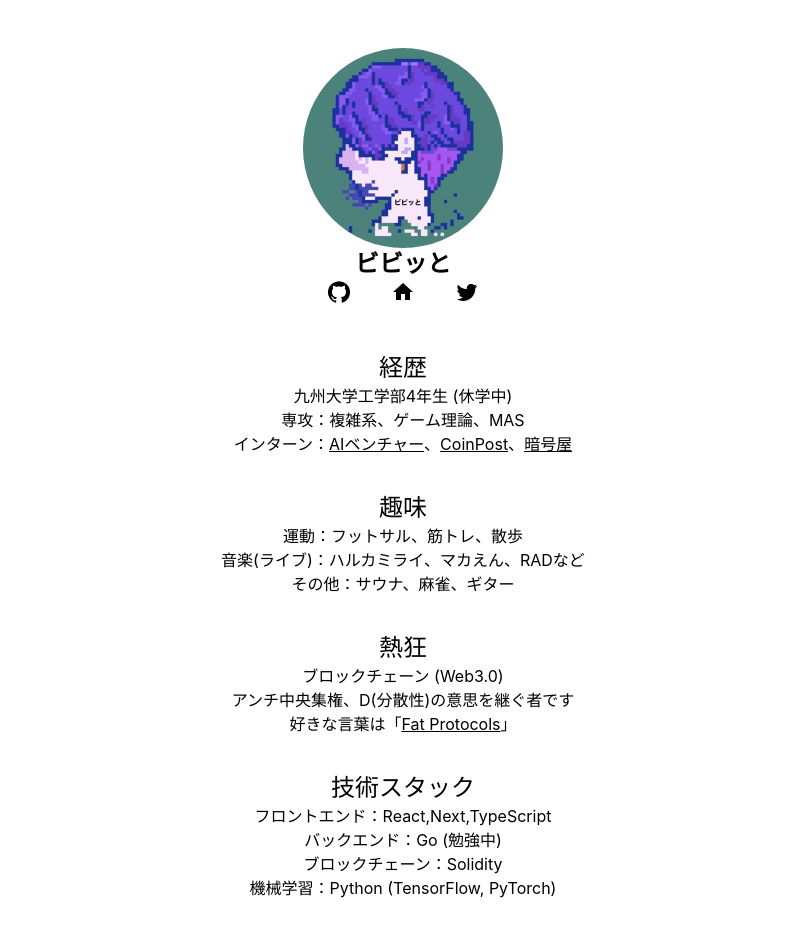
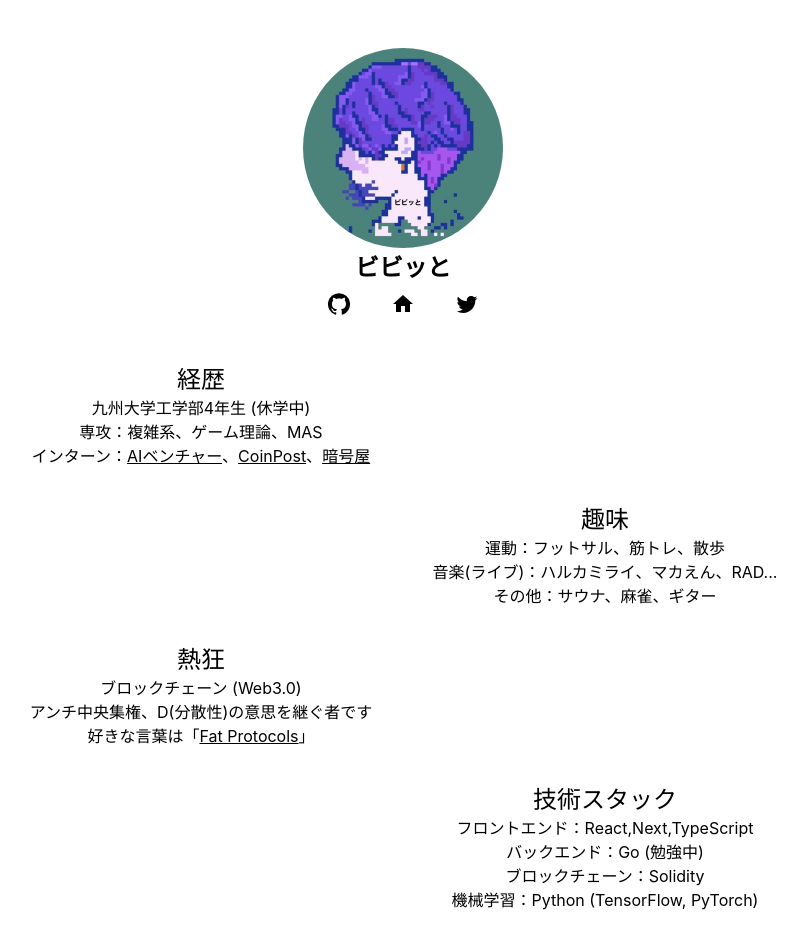
Before and after one commit to bibitto/myblog, a Next.js app: page /about in a window 1280 px wide. Shown: the top 939 px of the page, without its empty margins (237-1044 px from the left). Built offline with nearby package versions, Linux system fonts and the light colour scheme.

Commit message:
ちょい修正

```diff
--- a/components/Layout.tsx
+++ b/components/Layout.tsx
@@ -27,8 +27,8 @@ const Layout = ({ children }: Props) => {
                     <Image src="/images/bibitto_icon.jpeg" alt="" width={200} height={200} className="rounded-full" />
                 </div>
 
-                <h1 className="font-bold text-2xl text-center">{name}</h1>
-                <div className="flex justify-center gap-10">
+                <h1 className="font-bold text-2xl text-center mt-1">{name}</h1>
+                <div className="flex justify-center gap-10 mt-2">
                     <Link href="https://github.com/bibitto">
                         <GitHubIcon className="w-8 h-10 hover:animate-bounce cursor-pointer" />
                     </Link>
--- a/pages/about/index.tsx
+++ b/pages/about/index.tsx
@@ -3,8 +3,8 @@ import Layout from '../../components/Layout';
 const index = () => {
     return (
         <Layout>
-            <div className="flex-col text-center">
-                <div className="pt-2 pb-7">
+            <div className="grid lg:grid-cols-6 text-center">
+                <div className="lg:col-start-2 lg:col-span-2 pt-2 pb-7">
                     <h2 className="text-2xl">経歴</h2>
                     <p>九州大学工学部4年生 (休学中)</p>
                     <p>専攻：複雑系、ゲーム理論、MAS</p>
@@ -29,13 +29,13 @@ const index = () => {
                         </a>
                     </p>
                 </div>
-                <div className="pt-2 pb-7">
+                <div className="lg:col-start-4 lg:col-span-2 row-start-2 pt-2 pb-7">
                     <h2 className="text-2xl">趣味</h2>
                     <p>運動：フットサル、筋トレ、散歩</p>
-                    <p>音楽(ライブ)：ハルカミライ、マカえん、RADなど</p>
+                    <p>音楽(ライブ)：ハルカミライ、マカえん、RAD...</p>
                     <p>その他：サウナ、麻雀、ギター</p>
                 </div>
-                <div className="pt-2 pb-7">
+                <div className="lg:col-start-2 lg:col-span-2 row-start-3 pt-2 pb-7">
                     <h2 className="text-2xl">熱狂</h2>
                     <p>ブロックチェーン (Web3.0)</p>
                     <p>アンチ中央集権、D(分散性)の意思を継ぐ者です</p>
@@ -50,14 +50,14 @@ const index = () => {
                         」
                     </p>
                 </div>
-                <div className="pt-2 pb-7">
+                <div className="lg:col-start-4 lg:col-span-2 row-start-4 pt-2 pb-7">
                     <h2 className="text-2xl">技術スタック</h2>
                     <p>フロントエンド：React,Next,TypeScript</p>
                     <p>バックエンド：Go (勉強中)</p>
                     <p>ブロックチェーン：Solidity</p>
                     <p>機械学習：Python (TensorFlow, PyTorch)</p>
                 </div>
-                <div className="pt-2 pb-7">
+                <div className="lg:col-start-2 lg:col-span-2 row-start-5 pt-2 pb-7">
                     <h2 className="text-2xl">コミュニティ</h2>
                     <p>
                         コアメンバー：
--- a/pages/posts/[id].tsx
+++ b/pages/posts/[id].tsx
@@ -3,7 +3,6 @@ import Image from 'next/image';
 import Link from 'next/link';
 import { ParsedUrlQuery } from 'querystring';
 import { post, posts, blocks } from '../../lib/notion';
-import styles from '../../styles/Home.module.css';
 import Layout from '../../components/Layout';
 
 interface IParams extends ParsedUrlQuery {
@@ -36,28 +35,22 @@ export const getStaticPaths: GetStaticPaths = async () => {
     };
 };
 
-interface Props {
-    id: string;
-    post: any;
-    blocks: [any];
-}
-
 const renderBlock = (block: any): JSX.Element => {
     const type = block.type;
 
     switch (type) {
         case 'heading_1':
-            return <h1>{block[type]?.rich_text[0]?.plain_text} </h1>;
+            return <h1 className="text-4xl">{block[type]?.rich_text[0]?.plain_text} </h1>;
 
         case 'heading_2':
-            return <h2>{block[type]?.rich_text[0]?.plain_text}</h2>;
+            return <h2 className="text-3xl">{block[type]?.rich_text[0]?.plain_text}</h2>;
 
         case 'heading_3':
-            return <h3>{block[type]?.rich_text[0]?.plain_text}</h3>;
+            return <h3 className="text-2xl">{block[type]?.rich_text[0]?.plain_text}</h3>;
         case 'image':
             return (
                 <div>
-                    <Image src={block[type]?.file.url} width={600} height={400} alt="" />
+                    <Image src={block[type]?.file.url} width={400} height={300} alt="" />
                     <br />
                     <small>{block[type]?.caption[0]?.plain_text}</small>
                 </div>
@@ -75,23 +68,31 @@ const renderBlock = (block: any): JSX.Element => {
     }
 };
 
-const Post: NextPage<Props> = ({ id, post, blocks }) => {
+interface Props {
+    id: string;
+    post: any;
+    blocks: [any];
+}
+
+const Post: NextPage<Props> = ({ blocks }) => {
     return (
-        <div className={styles.container}>
+        <div className="text-center">
             <Layout>
                 {blocks?.map((block, index) => {
                     return (
-                        <div key={index} className={styles.blogPageContent}>
+                        <div key={index} className="mt-1">
                             {renderBlock(block)}
                         </div>
                     );
                 })}
-                <div>
-                    <nav>
-                        <Link href="/">
-                            <a>Homeに戻る</a>
-                        </Link>
-                    </nav>
+                <div className="mt-10">
+                    <Link href="/posts">
+                        <div>
+                            <button className="rounded-lg p-1 font-bold border-2 shadow hover:shadow-indigo-500/40 hover:opacity-50">
+                                ブログ一覧
+                            </button>
+                        </div>
+                    </Link>
                 </div>
             </Layout>
         </div>
```
